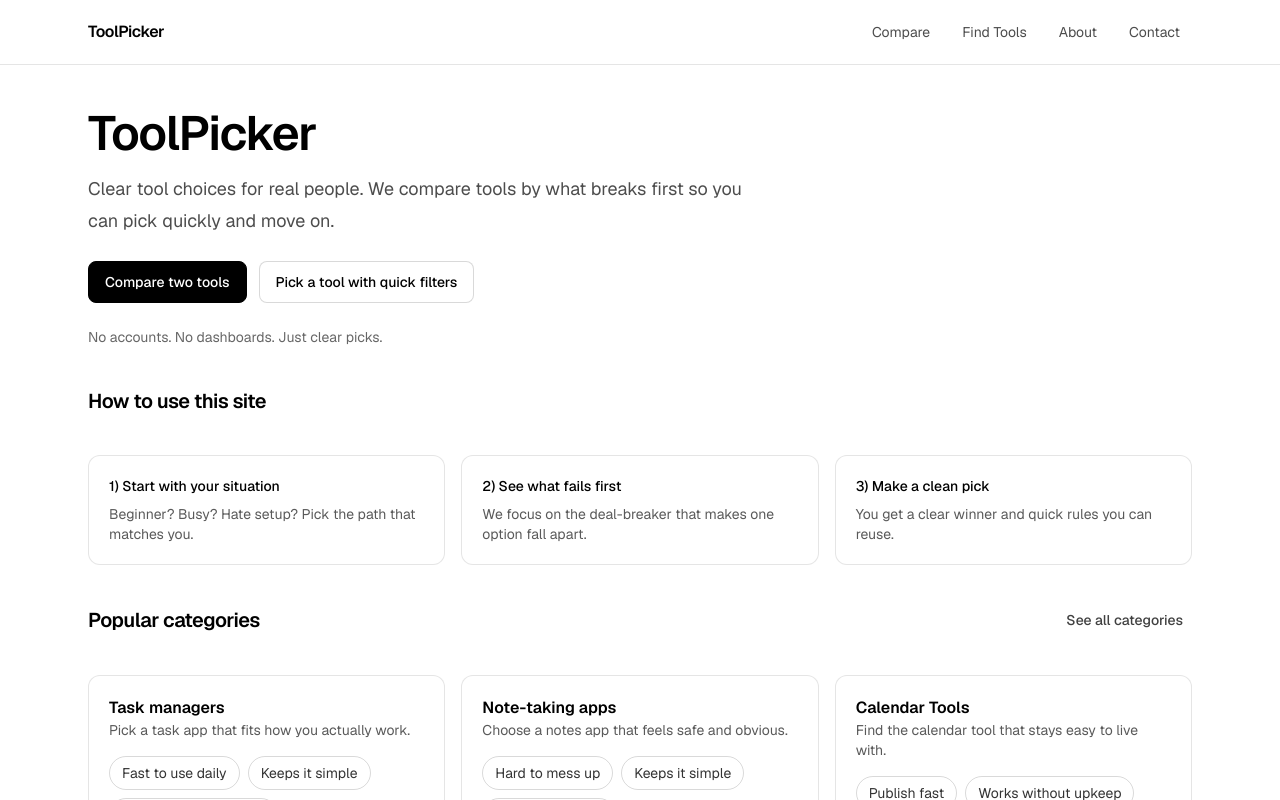
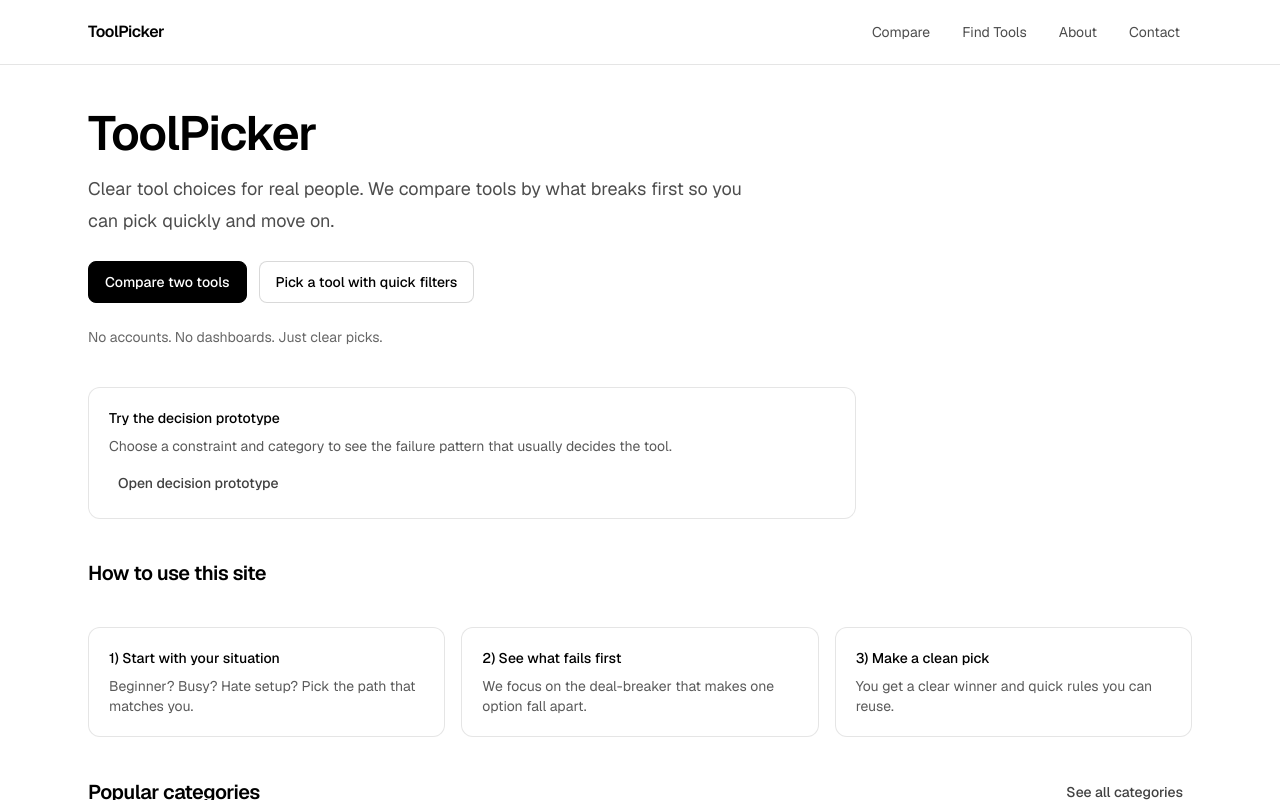
Before and after one commit to cullenmeyers/programmatic-comparisons, a Next.js app: page / in a window 1280 px wide. Shown: the top 800 px of the page. Built offline with nearby package versions, Linux system fonts and the light colour scheme; no server answers.

Commit message:
Add homepage link to decision prototype

```diff
--- a/src/app/page.tsx
+++ b/src/app/page.tsx
@@ -140,6 +140,23 @@ export default function HomePage() {
         </p>
       </header>
 
+      <section className="max-w-3xl">
+        <Card className="space-y-3">
+          <div className="space-y-2">
+            <p className="text-sm font-medium text-black">Try the decision prototype</p>
+            <p className="text-sm text-black/65">
+              Choose a constraint and category to see the failure pattern that usually
+              decides the tool.
+            </p>
+          </div>
+          <div>
+            <ButtonLink href="/decide" variant="ghost">
+              Open decision prototype
+            </ButtonLink>
+          </div>
+        </Card>
+      </section>
+
       <section className="content-stack gap-4">
         <SectionHeading title="How to use this site" />
         <div className="grid gap-4 md:grid-cols-3">
```
